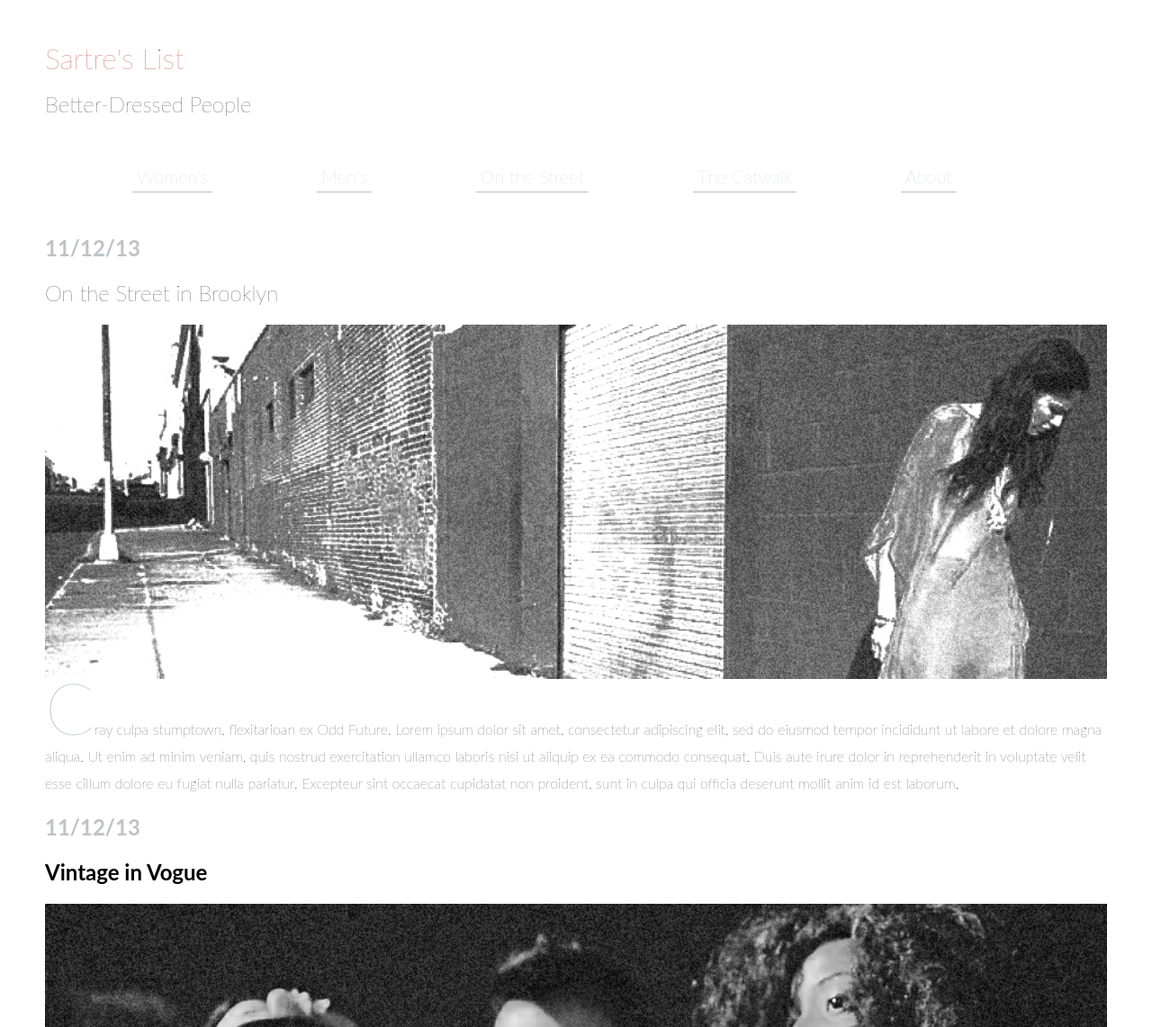
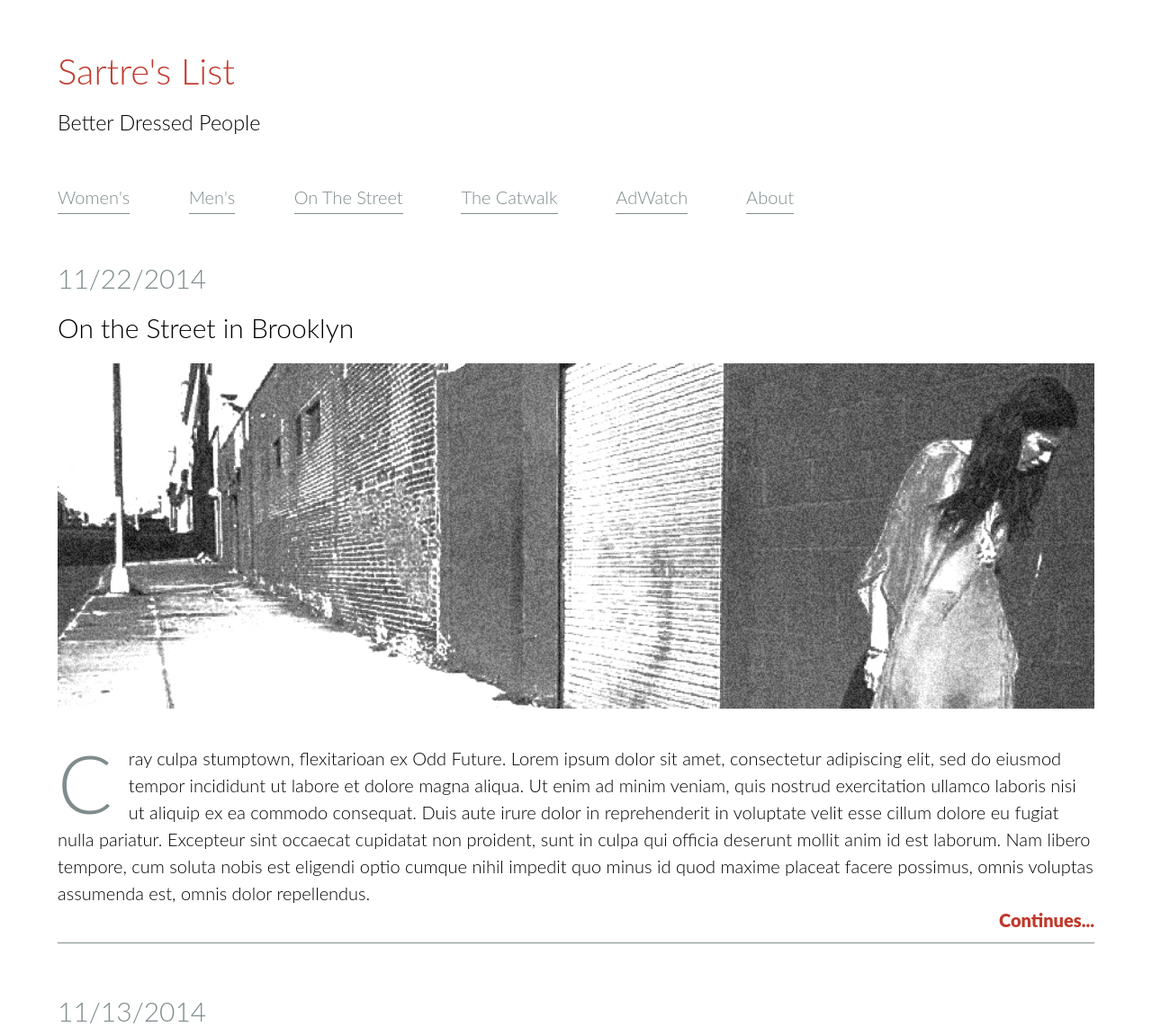
Before and after one commit to antoinejgrant/general_assembly_projects, a plain HTML site: page GA_Fashion_Blog_1/index.html in a window 1280 px wide. Shown: the top 1142 px of the page at 90% size. Drawn offline with Linux system fonts and the light colour scheme.

Commit message:
v2 of Fashion Blog project

```diff
--- a/GA_Fashion_Blog_1/css/main.css
+++ b/GA_Fashion_Blog_1/css/main.css
@@ -1,43 +1,81 @@
-nav{
-	text-align:center;
-	margin:50px;
-	font-size: 20;
+body{
+  font-family: 'lato', sans-serif;
+  font-weight: 300;
+  color: #7F8C8D;
+  font-size: 20px;
+  margin:5%;
+  line-height: 1.5em;
 }
-body{
-	margin:50px;
-	font-family: 'Lato', sans-serif;
-	font-weight: 200;
-	line-height: 30px;
+.fadedText{
+  font-weight: 300;
+  color: #7F8C8D;
 }
-#thin{
-	font-weight:200;
+.header{
+
 }
-.main{
-	font-weight: 50;
-}
-.red{
-	color:#C0392B;
-}
-.gray{
-	color:#BDC3C7;
-	text-decoration: none;
-}
-p::first-letter {
-    font-size: 500%;
-    color: #BDC3C7;
-}
-li{
-	display:inline;
-	text-align:center;
-	padding:5px;
-	margin: 0px 110px 0px 0px;
-	border-bottom: 1px solid #BDC3C7;
-}
-.mainimg{
-	min-width: 100%;
+.footer{
+	margin-top: 4em;
 }
 .right{
 	float:right;
-	color:#C0392B;
-	font-weight: 700;
+	color: #C0392B;
+	font-weight: 900;
+	padding-top: 1.5em
 }
+.article{
+	margin-top: 5em;
+}
+#title{
+  color: #C0392B;
+  font-weight: 300;
+}
+#subTitle{
+  font-weight: 300;
+  color: black;
+}
+#headerNav a{
+  color: #7F8C8D;
+  text-decoration:none;
+  font-size: 1em;
+  padding-bottom: .3em;
+  border-bottom: .05em solid #7F8C8D;
+  margin: 0em 3em 0em 0em;
+}
+#footerNav a{
+  color: #C0392B;
+  text-decoration:none;
+  font-size: .7em;
+  padding-bottom: .2em;
+  padding-right: .5em;
+  border-right: .1em solid #7F8C8D;
+}
+#headerNav{
+  text-align: left;
+}
+#footerNav{
+  text-align: left;
+}
+#mainContent{
+  margin-top: 3em;
+  padding-bottom: 2em;
+  border-bottom: .05em solid #7F8C8D;
+  color: black;
+}
+p{
+	color:black;
+}
+img{
+	width:100%;
+	padding-bottom: 2em;
+}
+#signature{
+	font-size: .7em;
+}
+#dropCap{
+	padding-top: .3em;
+	padding-bottom: .1em;
+	font-size: 4.5em;
+	padding-right: .2em;
+	float:left;
+	color: #7F8C8D;
+}
--- a/GA_Fashion_Blog_1/index.html
+++ b/GA_Fashion_Blog_1/index.html
@@ -2,37 +2,49 @@
 	<head>
 		<link rel="stylesheet" type="text/css" href="css/main.css">
 	</head>
-<div>
-<header>
-	<h1 class="red" id="thin">Sartre's List</h1>
-	<h2 id="thin">Better-Dressed People</h2>
-	<nav>
-		<ol>
-			<li><a href="#" class="gray">Women's</a></li>
-			<li><a href="#" class="gray">Men's</a></li>
-			<li><a href="#" class="gray">On the Street</a></li>
-			<li><a href="#" class="gray">The Catwalk</a></li>
-			<li><a href="#" class="gray">About</a></li>
-		</ol>
+  <body>
+
+    <div class="header">
+      <h1 id="title">Sartre's List</h1>
+      <h3 id="subTitle">Better Dressed People</h3></br>
+      <nav id="headerNav">
+        <a href="">Women's</a>
+        <a href="">Men's</a>
+        <a href="">On The Street</a>
+        <a href="">The Catwalk</a>
+        <a href="">AdWatch</a>
+        <a href="">About</a>
       </nav>
-</header>
-<div class="main">
-	<h2 class="gray">11/12/13</h2>
-	<h2 id="thin">On the Street in Brooklyn</h2>
+    </div>
+    <div id="mainContent">
+    	<h2 class="fadedText">11/22/2014</h2>
+    	<h2 id="subTitle">On the Street in Brooklyn</h2>
     		<img src ="img/fashion_photo.jpeg" class="mainimg">
-	<main>
-	<p>Cray culpa stumptown, flexitarioan ex Odd Future. Lorem ipsum dolor sit amet, consectetur adipiscing elit, sed do eiusmod tempor incididunt ut labore et dolore magna aliqua. Ut enim ad minim veniam, quis nostrud exercitation ullamco laboris nisi ut aliquip ex ea commodo consequat. Duis aute irure dolor in reprehenderit in voluptate velit esse cillum dolore eu fugiat nulla pariatur. Excepteur sint occaecat cupidatat non proident, sunt in culpa qui officia deserunt mollit anim id est laborum.</p>
-	</main>
+			<span id="dropCap">C</span>ray culpa stumptown, flexitarioan ex Odd Future. Lorem ipsum dolor sit amet, consectetur adipiscing elit, sed do eiusmod tempor incididunt ut labore et dolore magna aliqua. Ut enim ad minim veniam, quis nostrud exercitation ullamco laboris nisi ut aliquip ex ea commodo consequat. Duis aute irure dolor in reprehenderit in voluptate velit esse cillum dolore eu fugiat nulla pariatur. Excepteur sint occaecat cupidatat non proident, sunt in culpa qui officia deserunt mollit anim id est laborum. Nam libero tempore, cum soluta nobis est eligendi optio cumque nihil impedit quo minus id quod maxime placeat facere possimus, omnis voluptas assumenda est, omnis dolor repellendus.
+			<span class="right">Continues...</span>
 		</div>
-<div class="main" id="container">
-	<h2 class="gray">11/12/13</h2>
-	<h2>Vintage in Vogue</h2>
+		<div id="mainContent">
+		<h2 class="fadedText">11/13/2014</h2>
+    	<h2 id="subTitle">Vintage in Vogue</h2>
 			<img src ="img/fashion_photo2.jpeg" class="mainimg">
-	<main>
-	<p>Cray culpa stumptown, flexitarioan ex Odd Future. Lorem ipsum dolor sit amet, consectetur adipiscing elit, sed do eiusmod tempor incididunt ut labore et dolore magna aliqua. Ut enim ad minim veniam, quis nostrud exercitation ullamco laboris nisi ut aliquip ex ea commodo consequat. Duis aute irure dolor in reprehenderit in voluptate velit esse cillum dolore eu fugiat nulla pariatur. Excepteur sint occaecat cupidatat non proident, sunt in culpa qui officia deserunt mollit anim id est laborum.</p>
+			<span id="dropCap">C</span>ray culpa stumptown, flexitarioan ex Odd Future. Lorem ipsum dolor sit amet, consectetur adipiscing elit, sed do eiusmod tempor incididunt ut labore et dolore magna aliqua. Ut enim ad minim veniam, quis nostrud exercitation ullamco laboris nisi ut aliquip ex ea commodo consequat. Duis aute irure dolor in reprehenderit in voluptate velit esse cillum dolore eu fugiat nulla pariatur. Excepteur sint occaecat cupidatat non proident, sunt in culpa qui officia deserunt mollit anim id est laborum. Nam libero tempore, cum soluta nobis est eligendi optio cumque nihil impedit quo minus id quod maxime placeat facere possimus, omnis voluptas assumenda est, omnis dolor repellendus.
 			<span class="right">Continues...</span>
-	</main>
 		</div>
-<footer>
-</footer>
+    </div>
+    <div class="footer">
+      <nav id="footerNav">
+        <a href="">Home</a>
+        <a href="">Women's</a>
+        <a href="">Men's</a>
+        <a href="">On The Street</a>
+        <a href="">The Catwalk</a>
+        <a href="">AdWatch</a>
+        <a href="">About</a>
+        <a href="">Tips</a>
+      </nav>
+      <span id="signature">&copy; 2013 Valet Industries, Inc.</span>
+    </div>
+
+  </body>
+
 </html>
```
Lines whose indentation alone changed are shown as unchanged.
